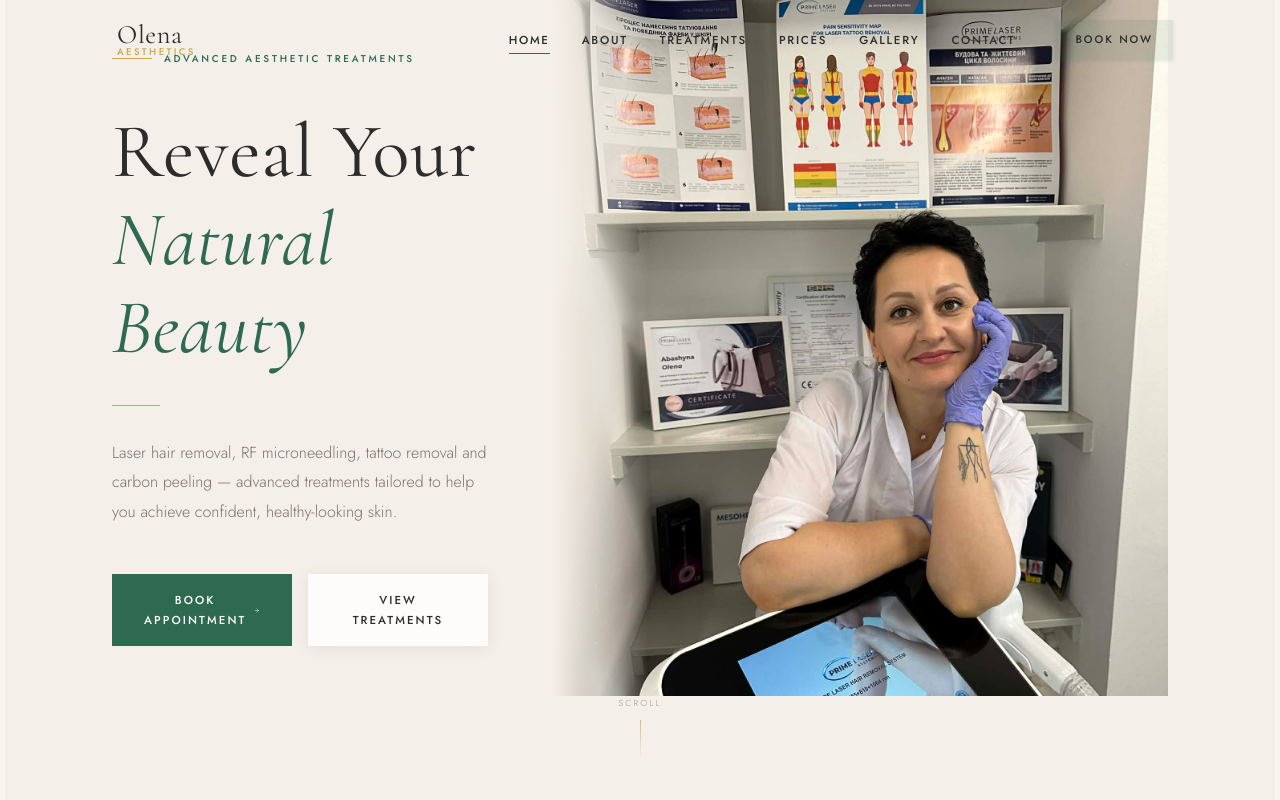
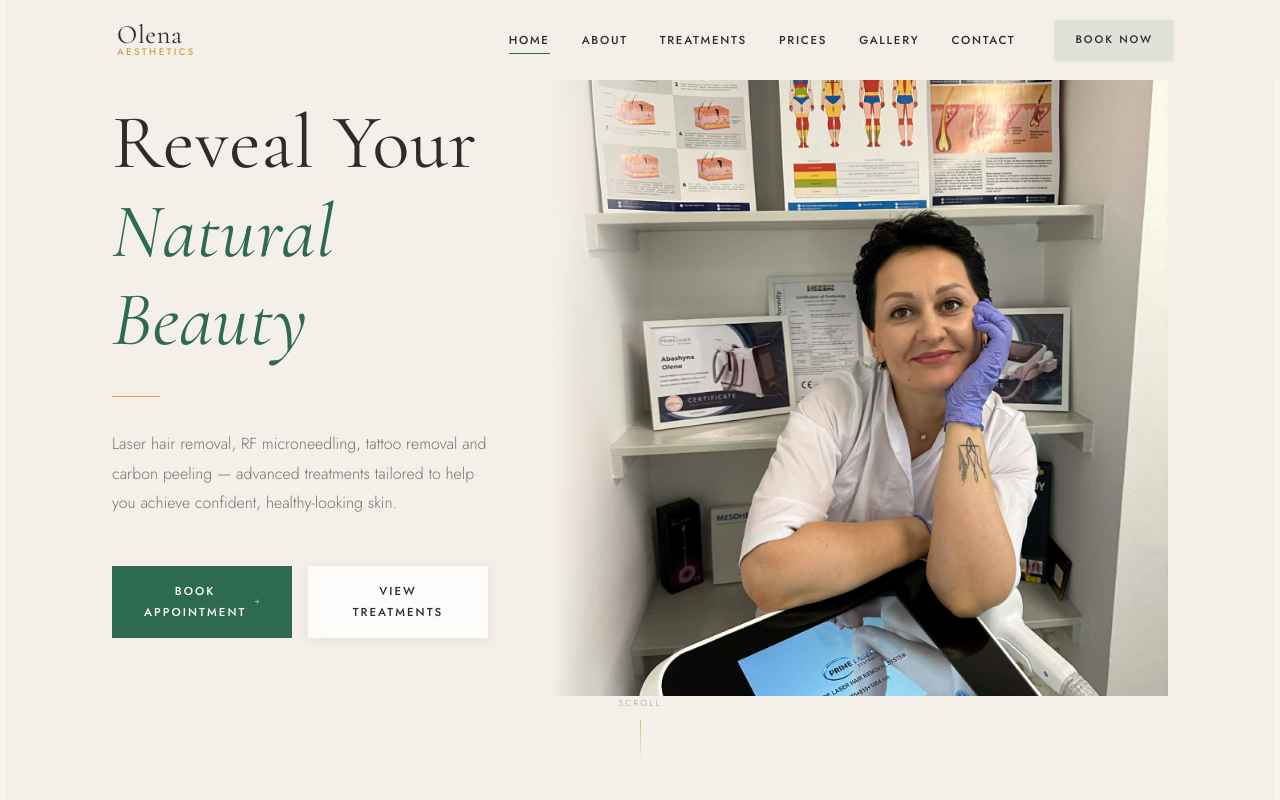
Before and after one commit to superwebstudio/olenas-website-, a Next.js app: page / in a window 1280 px wide. Shown: the top 800 px of the page. Built offline with nearby package versions, Linux system fonts and the light colour scheme.

Commit message:
v3 header fixed

```diff
--- a/src/app/page.tsx
+++ b/src/app/page.tsx
@@ -159,12 +159,7 @@ export default function HomePage() {
               }}
             >
               <span className="h-px w-10 bg-[#C9A84C]" />
-              <span
-                className="text-[0.62rem] tracking-[0.28em] uppercase text-[#2D6A4F]"
-                style={{ fontFamily: "'Jost', sans-serif", fontWeight: 500 }}
-              >
-                Advanced Aesthetic Treatments
-              </span>
+
             </div>
 
             <h1
@@ -280,7 +275,7 @@ export default function HomePage() {
             {[
               { label: 'Advanced Technology', Icon: SparkleIcon },
               { label: 'Certified Specialist', Icon: ShieldIcon },
-            { label: 'Personalised Care',   Icon: HeartIcon  },
+              { label: 'Personalised Care', Icon: HeartIcon },
             ].map(({ label, Icon }) => (
               <div key={label} className="flex items-center gap-2.5" style={{ color: '#2D6A4F' }}>
                 <span><Icon /></span>
--- a/src/components/Header.tsx
+++ b/src/components/Header.tsx
@@ -18,6 +18,7 @@ export default function Header() {
   const [scrolled, setScrolled] = useState(false);
   const [menuOpen, setMenuOpen] = useState(false);
   const pathname = usePathname();
+  const isHome = pathname === '/';
 
   useEffect(() => {
     const handleScroll = () => setScrolled(window.scrollY > 40);
@@ -37,10 +38,15 @@ export default function Header() {
   return (
     <>
       <header
-        className={`fixed top-0 left-0 right-0 z-50 transition-all duration-500 ${scrolled
-            ? 'bg-[#F9F6F0]/95 backdrop-blur-sm shadow-[0_4px_24px_rgba(0,0,0,0.05)]'
-            : 'bg-transparent'
-          }`}
+        className={`fixed top-0 left-0 right-0 z-50 transition-all duration-500 ${
+          isHome
+            ? scrolled
+              ? 'bg-[#F4EFE8] shadow-[0_4px_24px_rgba(0,0,0,0.05)]'
+              : 'bg-[#F4EFE8]'
+            : scrolled
+              ? 'bg-[#F9F6F0]/95 backdrop-blur-sm shadow-[0_4px_24px_rgba(0,0,0,0.05)]'
+              : 'bg-transparent'
+        }`}
       >
         <div className="site-container flex h-20 items-center justify-between">
           {/* Logo */}
```
Lines whose indentation alone changed are shown as unchanged.
